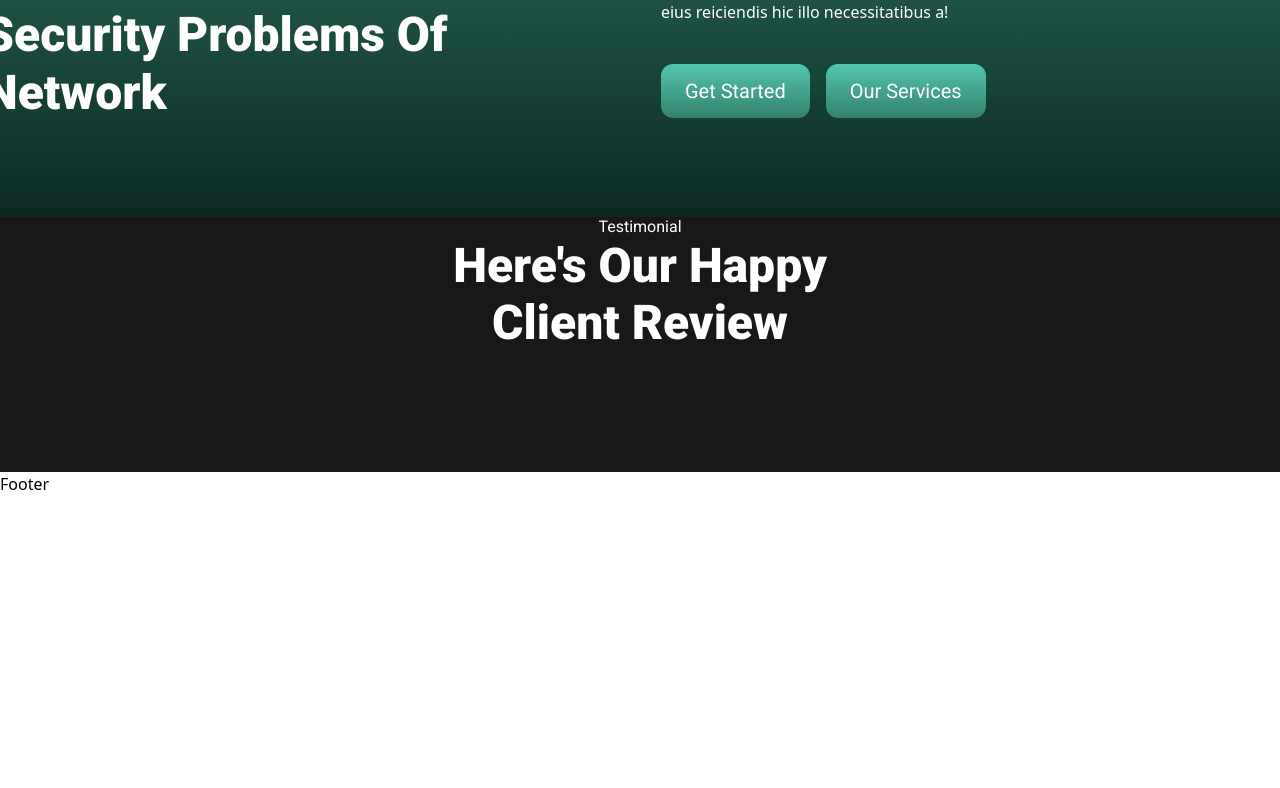
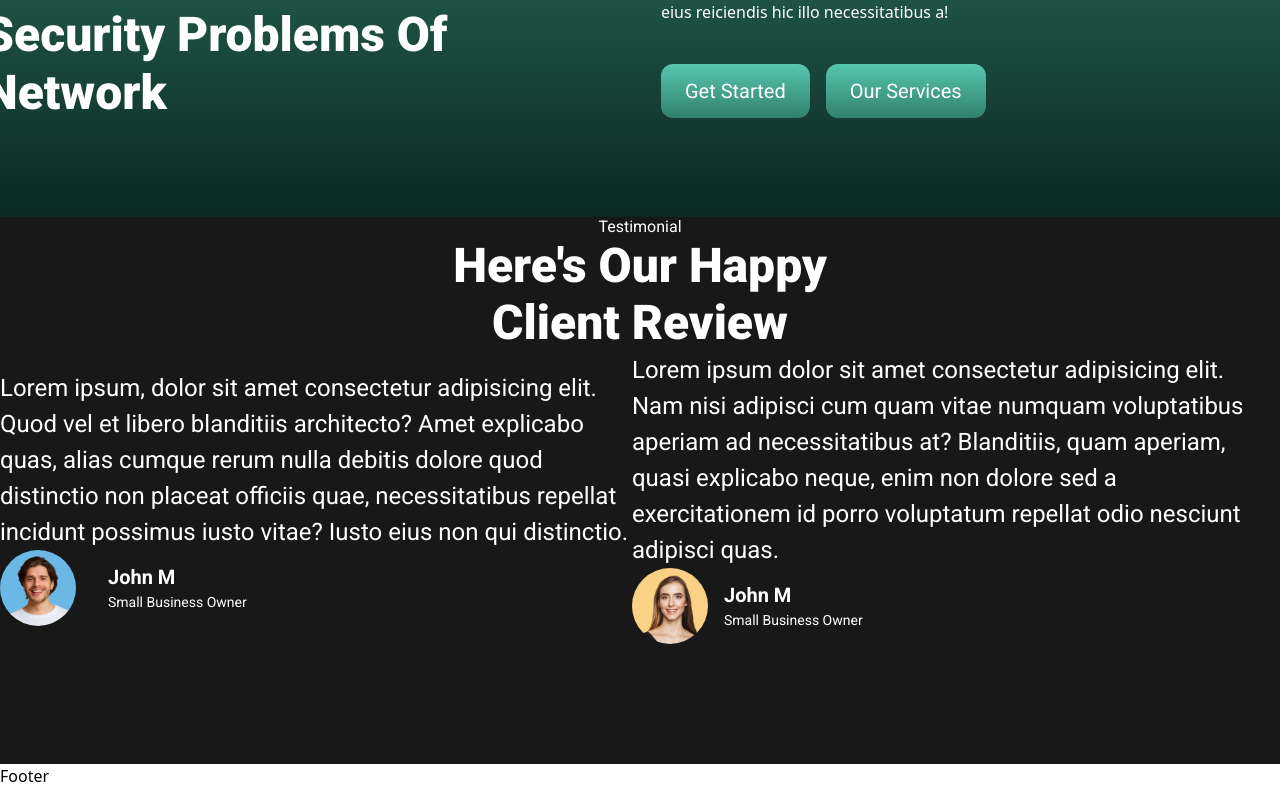
Before and after one commit to Tshewang2022/themeForest_TENET, a React (Vite) app: page / in a window 1280 px wide. Shown: the part 5097-5885 px from the top of the page. Before the commit the page ends 5593 px from the top, so only its background shows below. Built offline with nearby package versions, Linux system fonts and the light colour scheme; a web font is replaced by a local one.

Commit message:
updated the cahnges

```diff
--- a/src/_roots/pages/Home.tsx
+++ b/src/_roots/pages/Home.tsx
@@ -8,8 +8,8 @@ import {
   // blog2,
   // blog3,
   partner,
-  // team5,
-  // team6,
+  team5,
+  team6,
 } from "../../assets/images";
 import { Icon1, icon2, icon3, icon4, icon5, icon6 } from "../../assets/icons";
 import { FaPlay } from "react-icons/fa6";
@@ -378,6 +378,60 @@ const Home = () => {
             Here's Our Happy
             <br /> Client Review
           </h4>
+          <div className="flex justify-center items-center max-w-[1440px]">
+            <div>
+              <p className="font-roboto font-normal text-[24px] text-white leading-[150%]">
+                Lorem ipsum, dolor sit amet consectetur adipisicing elit. Quod
+                vel et libero blanditiis architecto? Amet explicabo quas, alias
+                cumque rerum nulla debitis dolore quod distinctio non placeat
+                officiis quae, necessitatibus repellat incidunt possimus iusto
+                vitae? Iusto eius non qui distinctio.
+              </p>
+              <div className="flex justify-start items-center gap-[32px]">
+                <img
+                  src={team5}
+                  alt="team5"
+                  width={76}
+                  height={76}
+                  className="rounded-full"
+                />
+                <div>
+                  <h6 className="font-roboto text-[20px] text-white font-semibold">
+                    John M
+                  </h6>
+                  <p className="font-roboto font-normal text-white text-[14px] ">
+                    Small Business Owner
+                  </p>
+                </div>
+              </div>
+            </div>
+            <div>
+              <p className="font-roboto font-normal text-[24px] text-white leading-[150%]">
+                Lorem ipsum dolor sit amet consectetur adipisicing elit. Nam
+                nisi adipisci cum quam vitae numquam voluptatibus aperiam ad
+                necessitatibus at? Blanditiis, quam aperiam, quasi explicabo
+                neque, enim non dolore sed a exercitationem id porro voluptatum
+                repellat odio nesciunt adipisci quas.
+              </p>
+              <div className="flex justify-start items-center gap-[16px]">
+                <img
+                  src={team6}
+                  alt="team5"
+                  width={76}
+                  height={76}
+                  className="rounded-full"
+                />
+                <div>
+                  <h6 className="font-roboto font-semibold text-[20px] text-white">
+                    John M
+                  </h6>
+                  <p className="font-roboto font-normal text-[14px] text-white">
+                    Small Business Owner
+                  </p>
+                </div>
+              </div>
+            </div>
+          </div>
         </div>
       </section>
     </>
```
